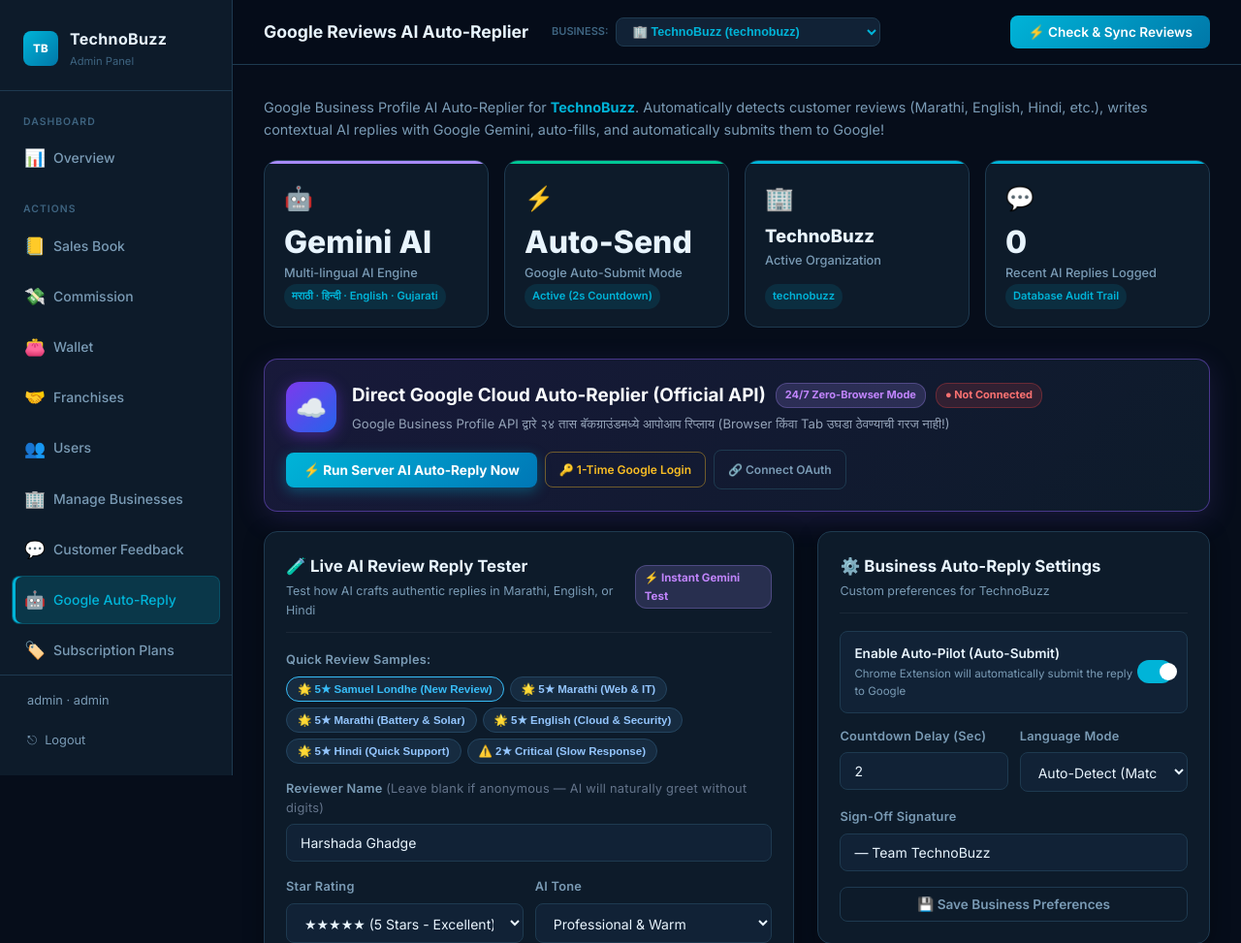
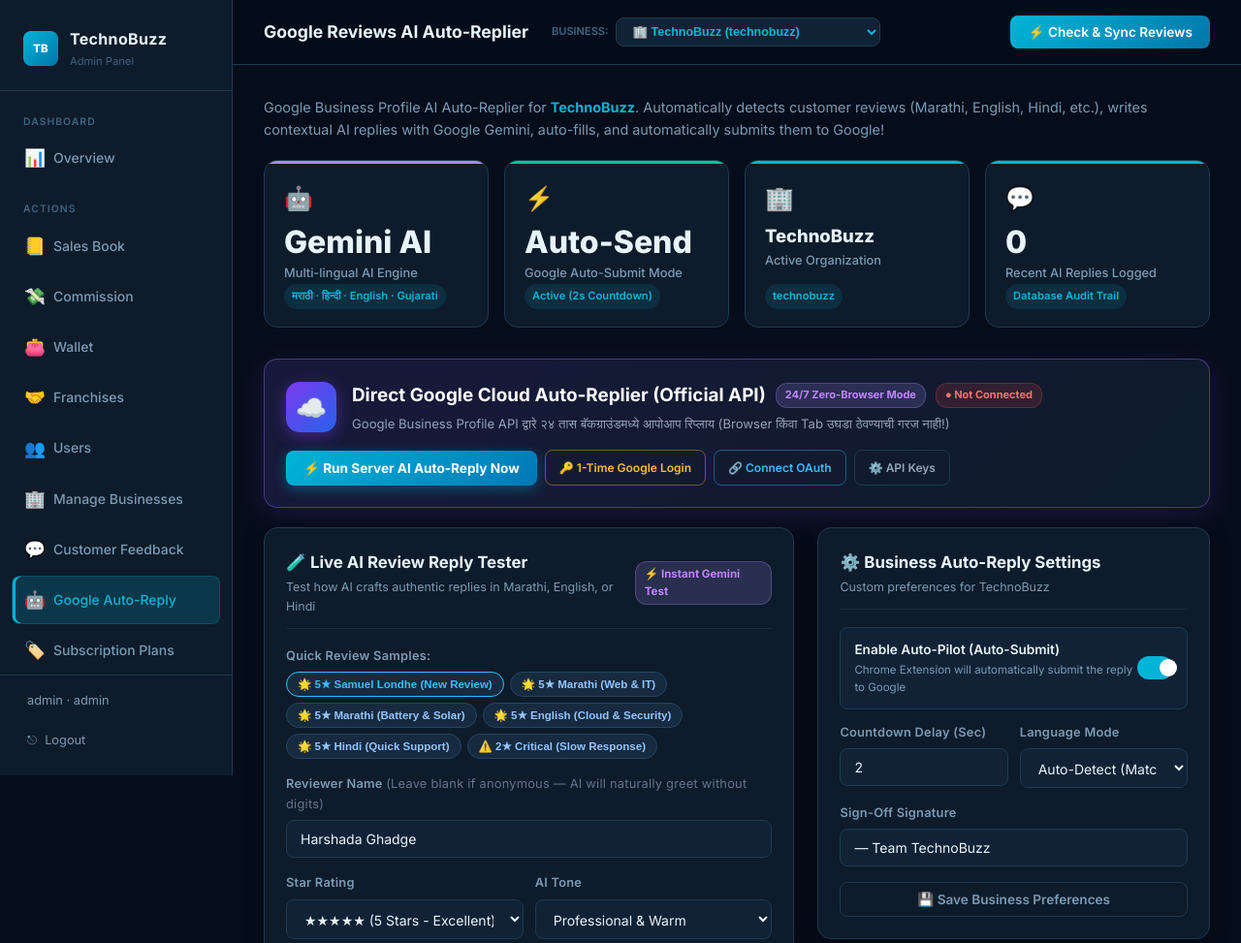
Before and after one commit to technobuzzsystems/GoogleReviews, a FastAPI app: page /admin/auto-reply in a window 1280 px wide. Shown: the top 973 px of the page at 97% size. Run offline with FastAPI, Linux system fonts and the light colour scheme; the visitor is signed in with stand-in values (Sample User, id 1); data comes from the database, SQL or seed files in the repository; data that the repository does not hold is empty; parts of the project's set-up code (start-up, migrations or seed data) failed here and were passed over; some libraries are stand-ins or nearby versions.

Commit message:
feat(autoreply): add OAuth credentials modal trigger and friendly redirect when API keys are unconfigured

```diff
--- a/routes/google_business_routes.py
+++ b/routes/google_business_routes.py
@@ -59,9 +59,9 @@ def start_google_oauth(
         raise HTTPException(status_code=404, detail="Business not found.")
 
     if not is_google_api_configured():
-        raise HTTPException(
-            status_code=503,
-            detail="Google OAuth is not configured on this server. Please set GOOGLE_CLIENT_ID and GOOGLE_CLIENT_SECRET in .env.",
+        return RedirectResponse(
+            url=f"/admin/auto-reply?business={business_key}&setup_creds=1",
+            status_code=302,
         )
 
     auth_url = get_google_auth_url(business_key)
--- a/templates/admin_auto_reply.html
+++ b/templates/admin_auto_reply.html
@@ -359,9 +359,12 @@
         <button type="button" class="btn btn-outline" style="padding: 10px 14px; font-size: 12px; color: #fbbf24; border-color: rgba(251, 191, 36, 0.4);" onclick="triggerServerLogin('{{ business_id }}')" title="Sign into Google once so server can post replies">
           <span>🔑 1-Time Google Login</span>
         </button>
-        <a href="/auth/google/connect?business={{ business_id }}" class="btn btn-outline" style="padding: 10px 14px; font-size: 12px; text-decoration: none;">
+        <button type="button" class="btn btn-outline" style="padding: 10px 14px; font-size: 12px; color: #38bdf8; border-color: rgba(56, 189, 248, 0.4);" onclick="handleConnectOAuth('{{ business_id }}', {{ 'true' if google_configured else 'false' }})">
           <span>🔗 Connect OAuth</span>
-        </a>
+        </button>
+        <button type="button" class="btn btn-outline" style="padding: 10px 14px; font-size: 12px; color: #94a3b8;" onclick="openCredsModal()" title="Configure Google Cloud OAuth 2.0 Credentials">
+          <span>⚙️ API Keys</span>
+        </button>
       </div>
       {% endif %}
     </div>
@@ -1165,12 +1168,26 @@
     }
   }
 
+  function handleConnectOAuth(bizKey, isConfigured) {
+    if (!isConfigured) {
+      alert("ℹ️ Google Cloud OAuth 2.0 Credentials (Client ID & Secret) are not set yet.\n\nPlease enter them in the API Keys popup.");
+      openCredsModal();
+      return;
+    }
+    window.location.href = "/api/google-business/auth/" + bizKey;
+  }
+
   function openCredsModal() {
     document.getElementById("credsModal").style.display = "flex";
   }
 
   function closeCredsModal() {
     document.getElementById("credsModal").style.display = "none";
+  }
+
+  // Auto-open modal if redirected with ?setup_creds=1
+  if (new URLSearchParams(window.location.search).get("setup_creds") === "1") {
+    setTimeout(openCredsModal, 300);
   }
 
   async function saveGoogleCredsFromModal(e) {
```
